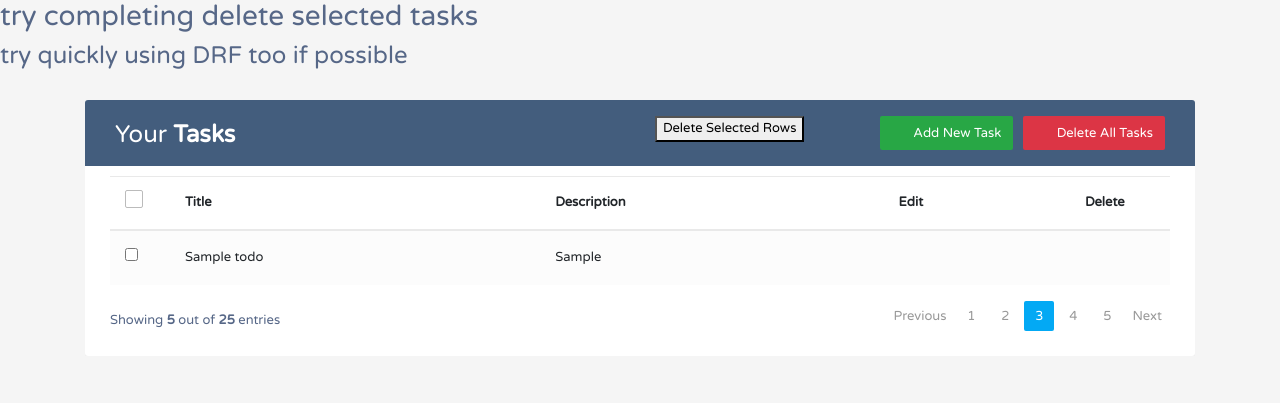
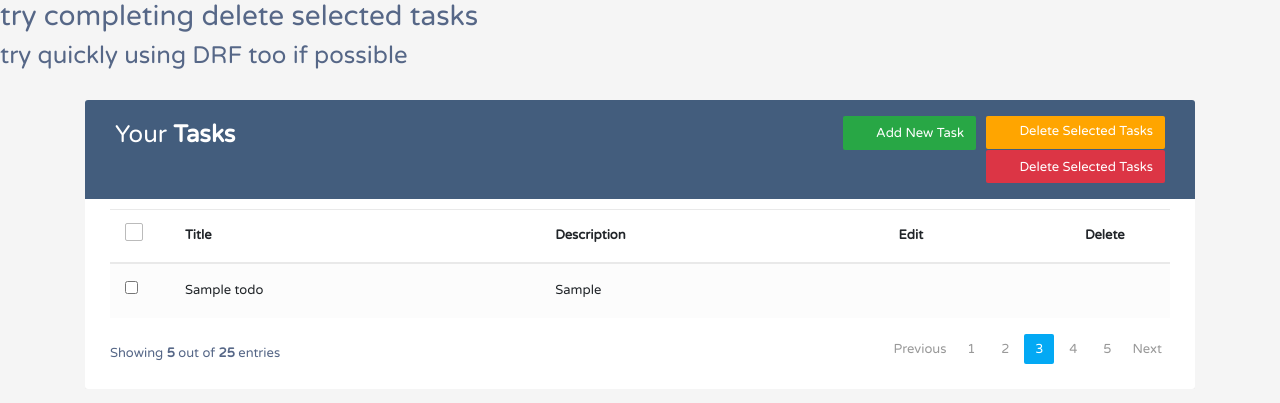
Before and after one commit to codesentry17/djangoCRUD, a Django app: page / in a window 1280 px wide. Shown: the top 403 px of the page. Run offline with Django 5.2, Linux system fonts and the light colour scheme; tables that the repository leaves empty hold one stand-in row (values such as "Sample post"); some libraries are stand-ins or nearby versions.

Commit message:
repaired

```diff
--- a/templates/todoMVC/listTaskPage.html
+++ b/templates/todoMVC/listTaskPage.html
@@ -22,13 +22,19 @@
             <h2>Your <b>Tasks</b></h2>
         </div>
         <div class="col-sm-6">
-            <a href="{% url 'delete_all_view' %}" class="btn btn-danger">
-                <i class="material-icons">&#xE15C;</i> <span>Delete All Tasks</span>
-            </a>
-            <button type="button" id="delete-selected">Delete Selected Rows</button>
+            <form action="{% url 'delete_all_view' %}" method="POST" style="display:inline;">
+                {% csrf_token %}
+                <button type="submit" class="btn btn-danger" style="background:orange; border:none; cursor:pointer;" onclick="return confirm('Are you sure you want to delete all Tasks? This action cannot be undone.');">
+                    <i class="material-icons">&#xE872;</i>Delete Selected Tasks
+                </button>
+            </form>
             <a href="{% url 'todo_create_view' %}" class="btn btn-success">
                 <i class="material-icons">&#xE147;</i> <span>Add New Task</span>
             </a>
+            <button type="button" class="btn btn-danger" id="delete-selected">
+                <i class="material-icons">&#xE15C;</i>
+                <span>Delete Selected Tasks</span>
+            </button>
         </div>
     </div>
 </div>
```
